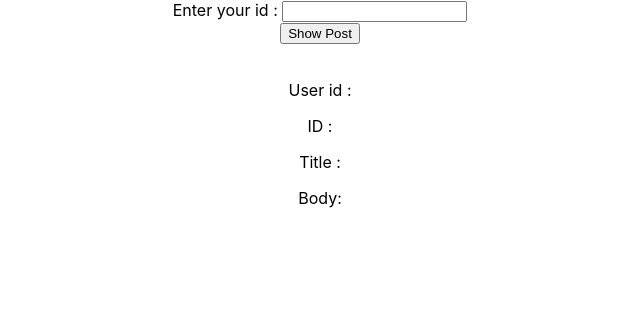
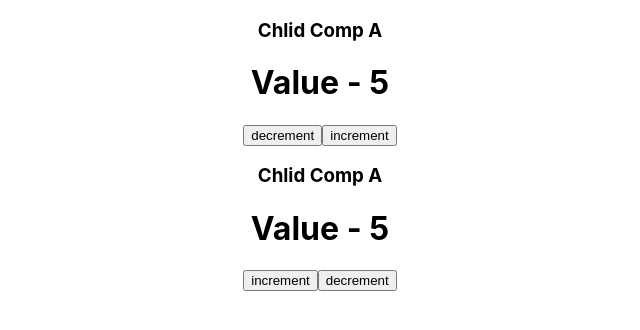
Before and after one commit to Nazmul1582/core-react-with-project, a React (Create React App) app: page / in a window 1280 px wide. Shown: the top 330 px of the page, without its empty margins (320-960 px from the left). Built offline with nearby package versions, Linux system fonts and the light colour scheme.

Commit message:
useContext and UseReducer Hooks

```diff
--- a/src/App.js
+++ b/src/App.js
@@ -1,6 +1,10 @@
 import './App.css';
-import FetchDataById from './component/class16/Hooks/useEffect/FetchDataById';
-import UseEffectDidMountComp from './component/class16/Hooks/useEffect/UseEffectDidMountComp';
+import ParentUseReducerWithUseContext from './component/class16/Hooks/UseReducerHook/ParentUseReducerWithUseContext';
+import MultipleUseReducer from './component/class16/Hooks/UseReducerHook/MultipleUseReducer';
+import UseReducerComp from './component/class16/Hooks/UseReducerHook/UseReducerComp';
+// import ContextParentComp from './component/class16/Hooks/useContext/ContextParentComp';
+// import FetchDataById from './component/class16/Hooks/useEffect/FetchDataById';
+// import UseEffectDidMountComp from './component/class16/Hooks/useEffect/UseEffectDidMountComp';
 // import UseStateComp from './component/class16/Hooks/UseStateComp';
 // import UseSatteWithObjArrComp from './component/class16/Hooks/UseStateWithObjArrComp';
 // import UseStateWithPrevStateComp from './component/class16/Hooks/UseStateWithPrevStateComp';
@@ -102,7 +106,14 @@ function App() {
       {/* <UseSatteWithObjArrComp /> */}
 
       {/* <UseEffectDidMountComp /> */}
-      <FetchDataById />
+      {/* <FetchDataById /> */}
+
+      {/* <ContextParentComp /> */}
+
+      {/* <UseReducerComp /> */}
+      {/* <MultipleUseReducer /> */}
+      <ParentUseReducerWithUseContext />
+
 
 
     </div>
--- /dev/null
+++ b/src/component/class16/Hooks/UseReducerHook/ChildCompA.js
@@ -0,0 +1,15 @@
+import React, { useContext } from 'react';
+import { CountContext } from './ParentUseReducerWithUseContext';
+function ChildCompA (){
+    const {count, dispatch} = useContext(CountContext)
+    return (
+        <div>
+            <h3>Chlid Comp A</h3>
+            <h1>Value - {count.count1}</h1>
+            <button onClick={()=> dispatch({type:'increment', value:10})}>decrement</button>
+            <button onClick={()=> dispatch({type:'decrement', value:5})}>increment</button>
+        </div>
+    )
+}
+
+export default ChildCompA;
--- /dev/null
+++ b/src/component/class16/Hooks/UseReducerHook/ChildCompB.js
@@ -0,0 +1,15 @@
+import React, { useContext } from 'react';
+import { CountContext } from './ParentUseReducerWithUseContext';
+function ChildCompB (){
+    const {count, dispatch} = useContext(CountContext)
+    return (
+        <div>
+            <h3>Chlid Comp A</h3>
+            <h1>Value - {count.count1}</h1>
+            <button onClick={()=> dispatch({type:'increment', value: 10})}>increment</button>
+            <button onClick={()=> dispatch({type:'decrement', value: 5})}>decrement</button>
+        </div>
+    )
+}
+
+export default ChildCompB;
--- /dev/null
+++ b/src/component/class16/Hooks/UseReducerHook/MultipleUseReducer.js
@@ -0,0 +1,38 @@
+import React, { useReducer } from 'react';
+const initialState = {
+    count1: 5
+}
+const reducer = (state, action) =>{
+    switch(action.type){
+        case 'increment' :
+            return {count1: state.count1 + action.value};
+        case 'decrement' :
+            return {count1: state.count1 - action.value};
+        case 'reset' :
+            return {count1: initialState.count1};
+        default :
+            return state
+    }
+}
+
+function MultipleUseReducer(){
+    const [count, dispatch] = useReducer(reducer, initialState);
+    const [count2, dispatch2] = useReducer(reducer, initialState);
+
+    return(
+        <div>
+            <h1>Count : {count.count1}</h1>
+            <button onClick={()=> dispatch({type:'increment', value: 10})}>increment</button>
+            <button onClick={()=> dispatch({type:'decrement', value: 1})}>decrement</button>
+            <button onClick={()=> dispatch({type:'reset'})}>reset</button>
+
+
+            <h1>Count 2 : {count2.count1}</h1>
+            <button onClick={()=> dispatch2({type:'increment', value: 50})}>increment</button>
+            <button onClick={()=> dispatch2({type:'decrement', value: 10})}>decrement</button>
+            <button onClick={()=> dispatch2({type:'reset'})}>reset</button>
+        </div>
+    )
+}
+
+export default MultipleUseReducer;
--- /dev/null
+++ b/src/component/class16/Hooks/UseReducerHook/ParentUseReducerWithUseContext.js
@@ -0,0 +1,33 @@
+import React, { useReducer, useContext } from 'react';
+import ChildCompA from './ChildCompA';
+import ChildCompB from './ChildCompB';
+
+const initialState = {
+    count1: 5
+}
+const reducer = (state, action) => {
+    switch(action.type){
+        case 'increment' :
+            return {count1: state.count1 + action.value};
+        case 'decrement' :
+            return {count1: state.count1 - action.value};
+        case 'reset' :
+            return {count1: initialState.count1};
+        default :
+            return state
+    }
+}
+export const CountContext = React.createContext();
+const ParentUseReducerWithUseContext = () => {
+    const [count, dispatch] = useReducer(reducer, initialState);
+    return(
+        <div>
+            <CountContext.Provider value={{count, dispatch}}>
+                <ChildCompA />
+                <ChildCompB />
+            </CountContext.Provider>
+        </div>
+    )
+}
+
+export default ParentUseReducerWithUseContext;
--- /dev/null
+++ b/src/component/class16/Hooks/UseReducerHook/UseReducerComp.js
@@ -0,0 +1,79 @@
+// ================ useReducer with a primitive value ================
+
+// import React, { useReducer } from 'react';
+
+// let initialState = 0;
+// const reducer = (state, action) => {
+//     switch(action.type){
+//         case 'increment' :
+//             return state + action.value;
+//         case 'decrement' :
+//             return state - action.value;
+//         case 'reset' :
+//             return initialState;
+//         default :
+//             return state
+//     }
+// }
+
+// function UseReducerComp () {
+//     const [count, dispatch] = useReducer(reducer, initialState);
+
+//     return(
+//         <div>
+//             <h1>{count}</h1>
+//             <button onClick={()=> dispatch({type:'increment', value:5}) }>Increment</button>
+//             <button onClick={()=> dispatch({type:'decrement', value:1}) }>Decrement</button>
+//             <button onClick={()=> dispatch({type:'reset'}) }>Reset</button>
+//         </div>
+//     )
+
+// }
+// export default UseReducerComp;
+
+
+// ============ complex data (object) =================
+
+import React, { useReducer } from 'react';
+
+const initialState = {
+    count1: 5,
+    count2: 50
+}
+const reducer = (state, action) => {
+    switch(action.type){
+        case 'increment':
+            return {...state, count1: state.count1 + action.value};
+        case 'decrement' :
+            return {...state, count1: state.count1 - action.value};
+        case 'reset' :
+            return {...state, count1: initialState.count1};
+
+
+        case 'increment2' :
+            return {...state, count2: state.count2 + action.value};
+        case 'decrement2' :
+            return {...state, count2: state.count2 - action.value};
+        case 'reset2' :
+            return {...state, count2: initialState.count2};
+        default :
+            return state;
+    }
+}
+const UseReducerComp = () => {
+    const [count, dispatch] = useReducer(reducer, initialState);
+    return(
+        <div>
+            <h1>Count 1 : {count.count1}</h1>
+            <button onClick={()=> dispatch({type:'increment', value: 10})}>increment</button>
+            <button onClick={()=> dispatch({type:'decrement', value: 1})}>decrement</button>
+            <button onClick={()=> dispatch({type:'reset'})}>reset</button>
+
+            <h1> Count2 : {count.count2} </h1>
+            <button onClick={()=> dispatch({type:'increment2', value:50})}>increment</button>
+            <button onClick={()=> dispatch({type:'decrement2', value:10})}>decrement</button>
+            <button onClick={()=> dispatch({type:'reset2'})}>reset</button>
+        </div>
+    )
+}
+export default UseReducerComp;
--- /dev/null
+++ b/src/component/class16/Hooks/useContext/ContextParentComp.js
@@ -0,0 +1,18 @@
+import React from 'react';
+import ChildAComp from './ChildAComp'
+import { ThemeProvider } from './Context/Product'
+import { UserProvider } from './Context/User'
+import UseContextHook from './UseContextHook';
+class ContextParentComp extends React.Component{
+    render(){
+        return(
+            <UserProvider value={{user:"admin", isAdmin: false}}>
+                <ThemeProvider value='dark'>
+                    <ChildAComp />
+                    <UseContextHook />
+                </ThemeProvider>
+            </UserProvider>
+        )
+    }
+}
+export default ContextParentComp;
```
Also changed, not shown: src/component/class16/Hooks/useContext/ChildAComp.js (added, +30 -0 lines), src/component/class16/Hooks/useContext/Context/Product.js (added, +9 -0 lines), src/component/class16/Hooks/useContext/Context/User.js (added, +8 -0 lines), src/component/class16/Hooks/useContext/UseContextHook.js (added, +14 -0 lines).
